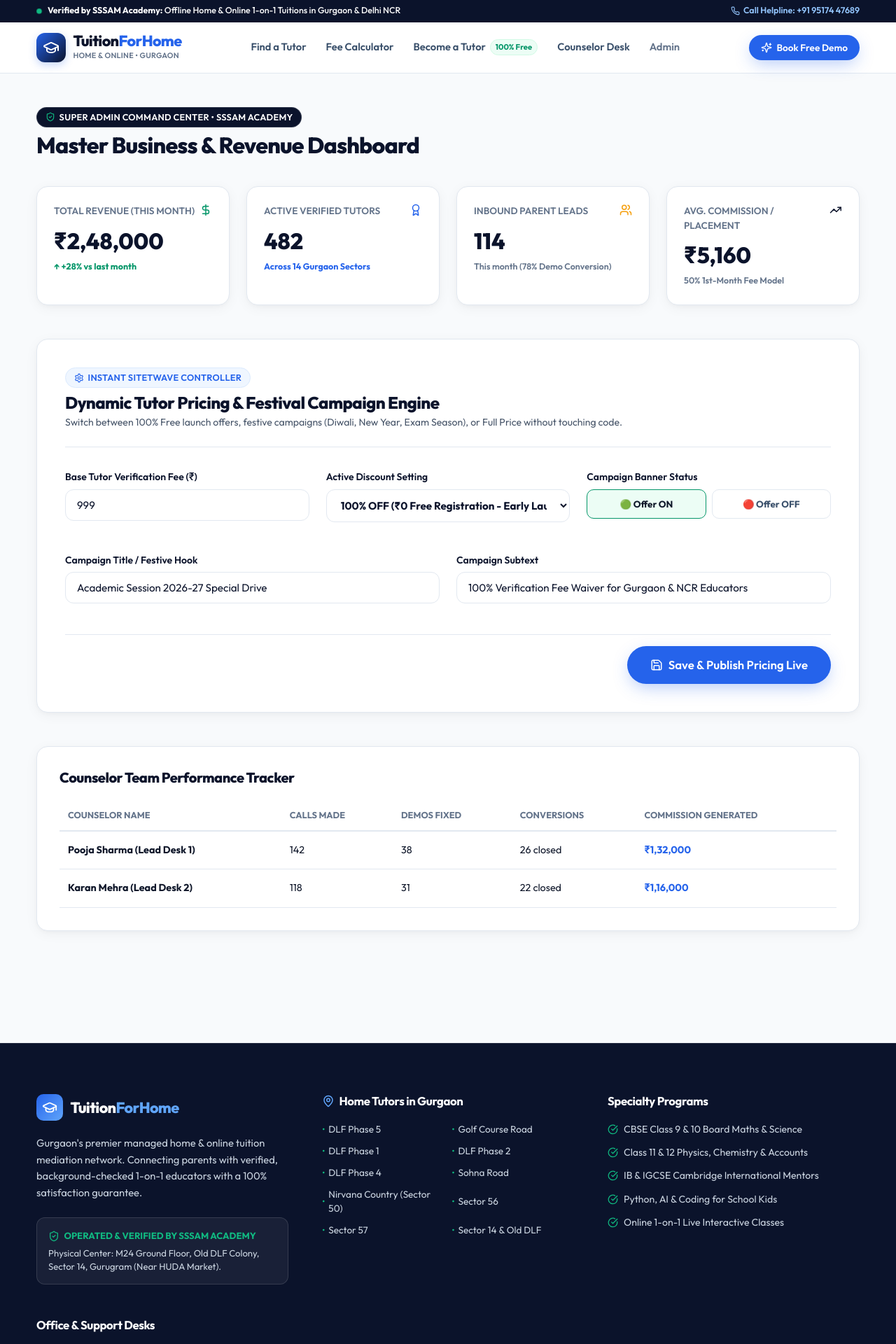
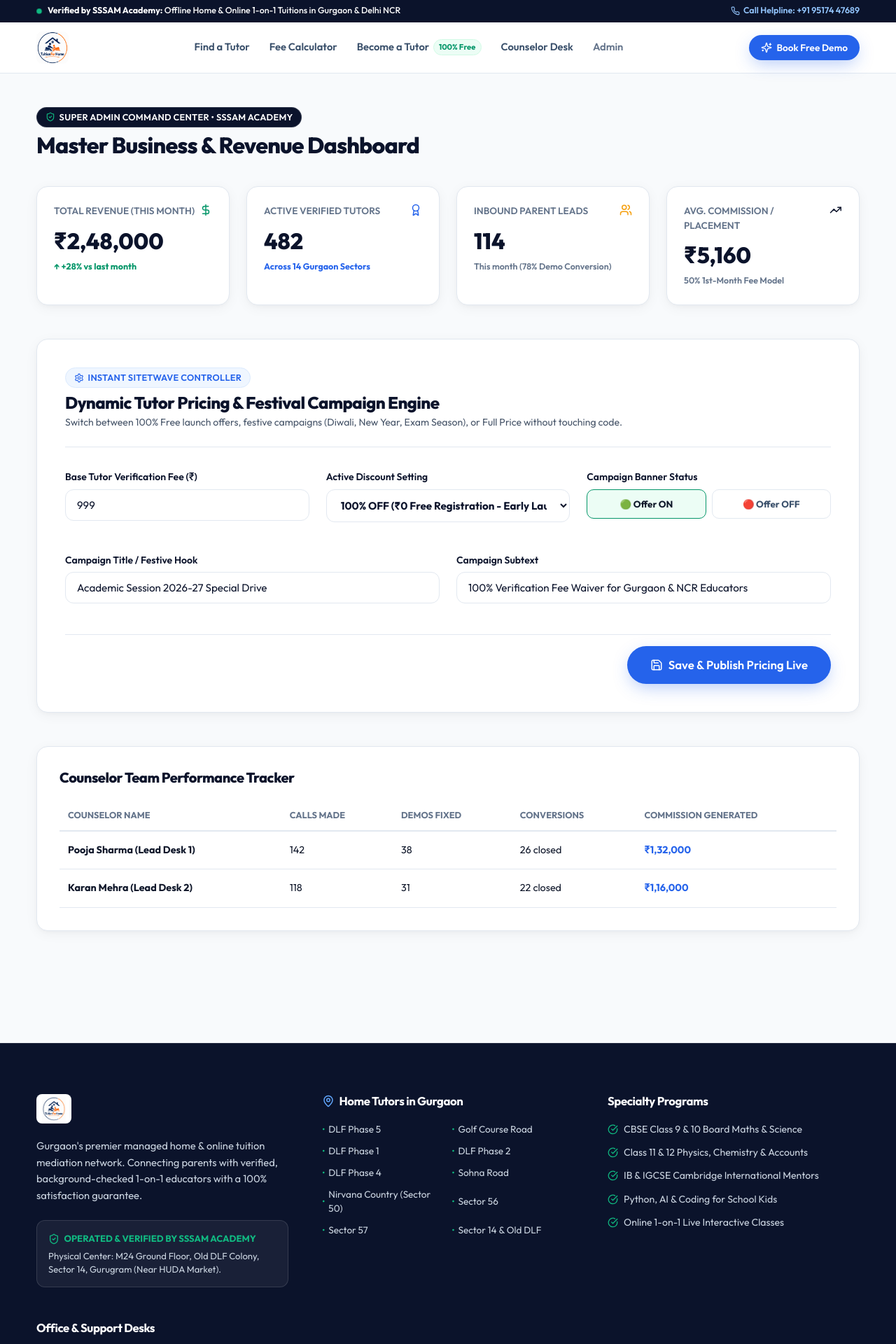
Before and after one commit to Sudhirkr85/tuition4home, a Next.js app: page /admin in a window 1280 px wide. Shown: the top 1920 px of the page at 70% size. Built offline with nearby package versions, Linux system fonts and the light colour scheme.

Commit message:
feat: integrate official TuitionForHome logo across Navbar and Footer

```diff
--- a/src/components/Footer.tsx
+++ b/src/components/Footer.tsx
@@ -28,22 +28,21 @@
           {/* Col 1: Brand & SSSAM Academy Trust */}
           <div>
             <div style={{ display: 'flex', alignItems: 'center', gap: '0.65rem', marginBottom: '1.25rem' }}>
-              <div style={{
-                width: '38px',
-                height: '38px',
-                borderRadius: '10px',
-                background: 'linear-gradient(135deg, var(--color-blue-600), #60A5FA)',
-                display: 'flex',
-                alignItems: 'center',
-                justifyContent: 'center',
-                color: '#FFFFFF',
-              }}>
-                <GraduationCap size={22} />
-              </div>
-              <div style={{ fontSize: '1.35rem', fontWeight: 800, letterSpacing: '-0.03em' }}>
-                Tuition<span style={{ color: '#60A5FA' }}>ForHome</span>
-              </div>
+              {/* eslint-disable-next-line @next/next/no-img-element */}
+              <img
+                src="/tuitionforhome.png"
+                alt="TuitionForHome Logo"
+                style={{
+                  height: '42px',
+                  width: 'auto',
+                  objectFit: 'contain',
+                  backgroundColor: '#FFFFFF',
+                  padding: '4px 8px',
+                  borderRadius: '8px',
+                }}
+              />
             </div>
+
 
             <p style={{ color: 'var(--color-slate-300)', fontSize: '0.92rem', lineHeight: 1.6, marginBottom: '1.5rem' }}>
               Gurgaon&apos;s premier managed home & online tuition mediation network. Connecting parents with verified, background-checked 1-on-1 educators with a 100% satisfaction guarantee.
--- a/src/components/Navbar.tsx
+++ b/src/components/Navbar.tsx
@@ -56,29 +56,20 @@
       {/* Main Glass Navbar */}
       <div className="container" style={{ display: 'flex', alignItems: 'center', justifyContent: 'space-between', height: '72px' }}>
         {/* Brand Logo */}
-        <Link href="/" style={{ display: 'flex', alignItems: 'center', gap: '0.65rem' }}>
-          <div style={{
-            width: '42px',
-            height: '42px',
-            borderRadius: '12px',
-            background: 'linear-gradient(135deg, var(--color-blue-600), var(--color-slate-900))',
-            display: 'flex',
-            alignItems: 'center',
-            justifyContent: 'center',
-            color: '#FFFFFF',
-            boxShadow: '0 4px 12px rgba(37, 99, 235, 0.25)',
-          }}>
-            <GraduationCap size={24} />
-          </div>
-          <div>
-            <div style={{ fontSize: '1.35rem', fontWeight: 800, letterSpacing: '-0.03em', color: 'var(--color-slate-900)', lineHeight: 1 }}>
-              Tuition<span style={{ color: 'var(--color-blue-600)' }}>ForHome</span>
-            </div>
-            <div style={{ fontSize: '0.68rem', fontWeight: 600, color: 'var(--color-slate-500)', letterSpacing: '0.02em', marginTop: '2px' }}>
-              HOME & ONLINE • GURGAON
-            </div>
-          </div>
+        <Link href="/" style={{ display: 'flex', alignItems: 'center', gap: '0.75rem' }}>
+          {/* eslint-disable-next-line @next/next/no-img-element */}
+          <img
+            src="/tuitionforhome.png"
+            alt="TuitionForHome Logo"
+            style={{
+              height: '46px',
+              width: 'auto',
+              objectFit: 'contain',
+              borderRadius: '8px',
+            }}
+          />
         </Link>
+
 
         {/* Desktop Navigation Links */}
         <nav style={{ display: 'none', alignItems: 'center', gap: '1.75rem' }} className="desktop-nav">
```
Also changed, not shown: public/logo.png (added), public/tuitionforhome.png (added).
